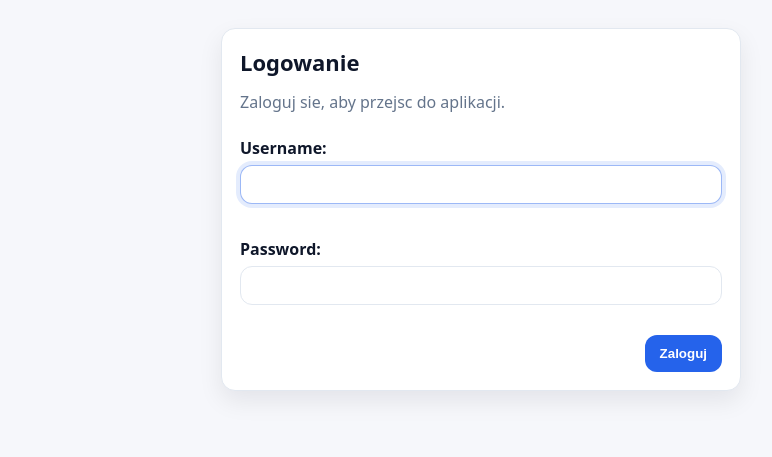
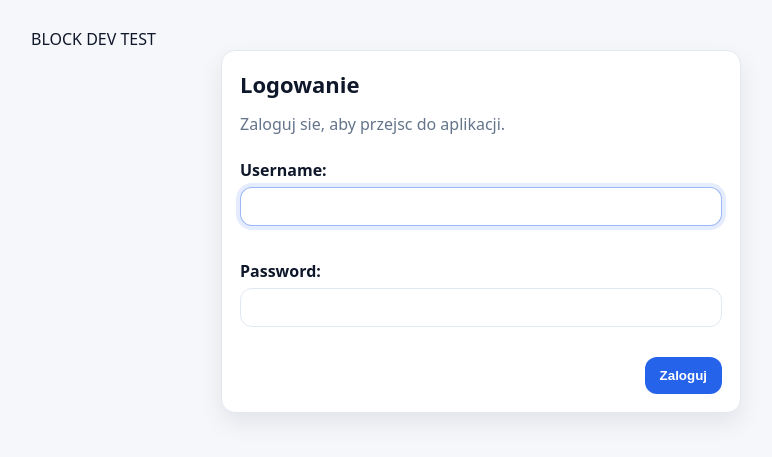
Before and after one commit to dt310732/safetywalk, a Django app: page /accounts/login/ in a window 1280 px wide. Shown: the part 73-530 px from the top of the page, without its empty margins (159-931 px from the left). Run offline with Django 5.2, Linux system fonts and the light colour scheme.

Commit message:
DEV TEST: change login template

```diff
--- a/backend/templates/registration/login.html
+++ b/backend/templates/registration/login.html
@@ -3,6 +3,7 @@
 {% block title %}Logowanie{% endblock %}
 
 {% block content %}
+  BLOCK DEV TEST
   <div class="card" style="max-width:520px;margin:0 auto;">
     <h1 class="h1">Logowanie</h1>
     <p class="p">Zaloguj sie, aby przejsc do aplikacji.</p>
```
Also changed, not shown: 1 other file.
